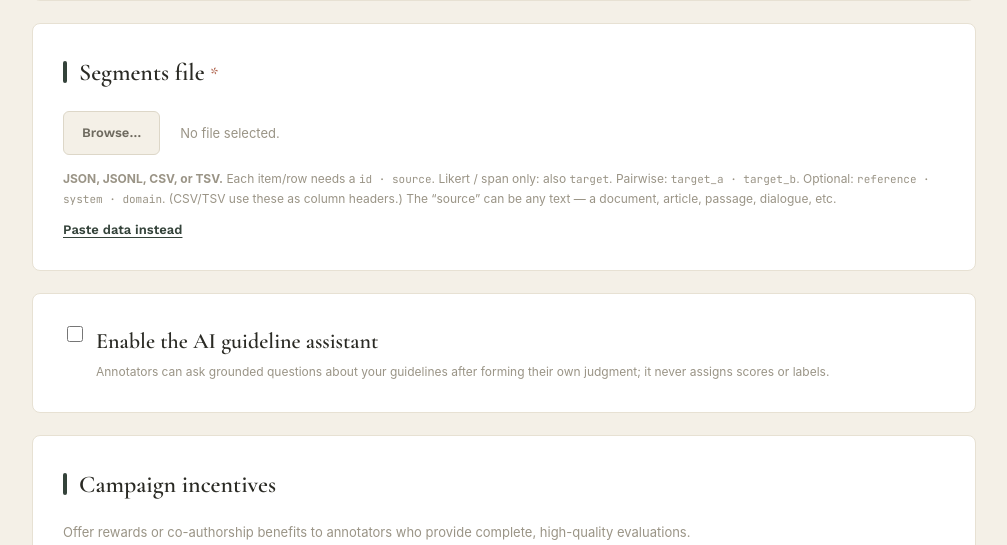
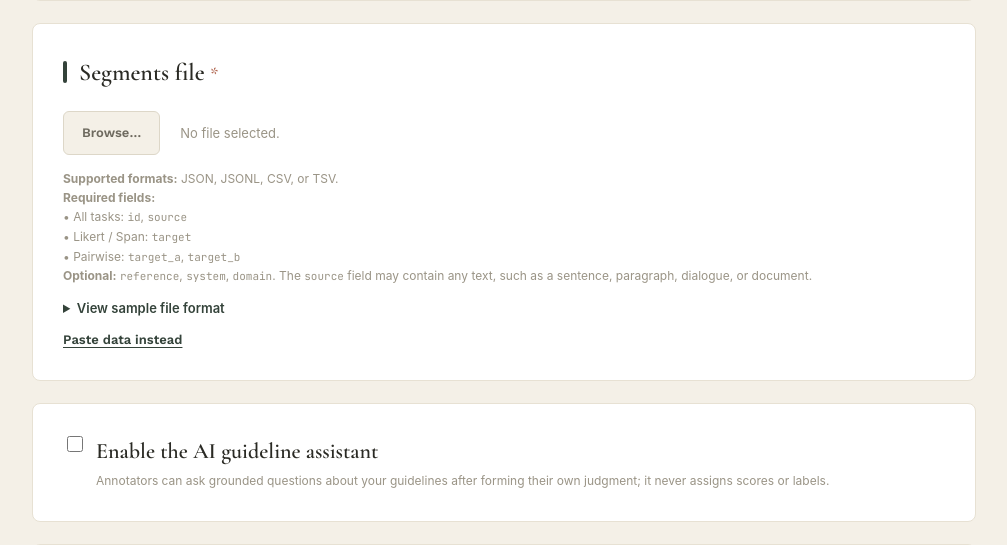
Before and after one commit to RHuidrom96/aura, a Flask app: page /admin/campaign/new in a window 1280 px wide. Shown: the part 4888-5433 px from the top of the page, without its empty margins (136-1143 px from the left). Run offline with Flask 3, Linux system fonts and the light colour scheme; the visitor is signed in with stand-in values (Sample User, id 1).

Commit message:
Add format and instructions for segments file for new campaigns

```diff
--- a/templates/_campaign_form_fields_new.html
+++ b/templates/_campaign_form_fields_new.html
@@ -373,19 +373,99 @@
 <!-- Segments file -->
 {% if mode == 'new' %}
 <section style="background:var(--aura-surface); border:1px solid var(--aura-border); border-radius:8px; padding:30px;">
-  <div style="display:flex; align-items:center; gap:12px; margin-bottom:20px;"><span style="width:4px; height:22px; background:var(--aura-accent); border-radius:2px;"></span><h2 style="font-family:'Cormorant Garamond', serif; font-weight:600; font-size:24px; margin:0; color:var(--aura-text);">Segments file <span style="color:#B0654F; font-size:18px;">*</span></h2></div>
+  <div style="display:flex; align-items:center; gap:12px; margin-bottom:20px;">
+    <span style="width:4px; height:22px; background:var(--aura-accent); border-radius:2px;"></span>
+    <h2 style="font-family:'Cormorant Garamond', serif; font-weight:600; font-size:24px; margin:0; color:var(--aura-text);">
+      Segments file <span style="color:#B0654F; font-size:18px;">*</span>
+    </h2>
+  </div>
+
   <div style="display:flex; align-items:center; gap:20px;">
     <label style="font-family:'Work Sans',sans-serif; font-weight:600; font-size:13px; padding:11px 18px; border-radius:6px; border:1px solid var(--aura-input-border); background:var(--aura-bg); color:var(--aura-text-muted); cursor:pointer; display:inline-block;">
       Browse…
-      <input type="file" id="segments_file" name="segments_file" accept=".json,.jsonl,.ndjson,.csv,.tsv,.txt,application/json,text/csv,text/tab-separated-values" style="display:none;" onchange="document.getElementById('file-selected-name').textContent = this.files[0] ? this.files[0].name : 'No file selected.'">
+      <input
+        type="file"
+        id="segments_file"
+        name="segments_file"
+        accept=".json,.jsonl,.ndjson,.csv,.tsv,.txt,application/json,text/csv,text/tab-separated-values"
+        style="display:none;"
+        onchange="document.getElementById('file-selected-name').textContent = this.files[0] ? this.files[0].name : 'No file selected.'">
     </label>
-    <span id="file-selected-name" style="font-size:13px; color:var(--aura-text-faint);">No file selected.</span>
+
+    <span id="file-selected-name" style="font-size:13px; color:var(--aura-text-faint);">
+      No file selected.
+    </span>
   </div>
-  <div style="font-size:12px; color:var(--aura-text-faint); margin-top:14px; line-height:1.6;"><strong>JSON, JSONL, CSV, or TSV.</strong> Each item/row needs a <span style="font-family:'JetBrains Mono',monospace; font-size:11px;">id · source</span>. Likert / span only: also <span style="font-family:'JetBrains Mono',monospace; font-size:11px;">target</span>. Pairwise: <span style="font-family:'JetBrains Mono',monospace; font-size:11px;">target_a · target_b</span>. Optional: <span style="font-family:'JetBrains Mono',monospace; font-size:11px;">reference · system · domain</span>. (CSV/TSV use these as column headers.) The “source” can be any text — a document, article, passage, dialogue, etc.</div>
-  <button type="button" onclick="const p = document.getElementById('paste-toggle'); p.style.display = p.style.display === 'none' ? 'block' : 'none'; return false;" style="margin-top:14px; font-family:'Work Sans',sans-serif; font-weight:600; font-size:13px; color:var(--aura-accent); background:transparent; border:none; padding:0; cursor:pointer; text-decoration:underline; text-underline-offset:3px;">Paste data instead</button>
+
+  <div style="font-size:12px; color:var(--aura-text-faint); margin-top:14px; line-height:1.6;">
+    <strong>Supported formats:</strong> JSON, JSONL, CSV, or TSV.<br>
+
+    <strong>Required fields:</strong><br>
+    • All tasks: <span style="font-family:'JetBrains Mono',monospace; font-size:11px;">id</span>,
+    <span style="font-family:'JetBrains Mono',monospace; font-size:11px;">source</span><br>
+
+    • Likert / Span:
+    <span style="font-family:'JetBrains Mono',monospace; font-size:11px;">target</span><br>
+
+    • Pairwise:
+    <span style="font-family:'JetBrains Mono',monospace; font-size:11px;">target_a</span>,
+    <span style="font-family:'JetBrains Mono',monospace; font-size:11px;">target_b</span><br>
+
+    <strong>Optional:</strong>
+    <span style="font-family:'JetBrains Mono',monospace; font-size:11px;">reference</span>,
+    <span style="font-family:'JetBrains Mono',monospace; font-size:11px;">system</span>,
+    <span style="font-family:'JetBrains Mono',monospace; font-size:11px;">domain</span>.
+
+    The <span style="font-family:'JetBrains Mono',monospace; font-size:11px;">source</span> field may contain any text, such as a sentence, paragraph, dialogue, or document.
+  </div>
+
+  <details style="margin-top:12px;">
+    <summary style="cursor:pointer; font-size:13px; font-weight:600; color:var(--aura-accent);">
+      View sample file format
+    </summary>
+
+    <div style="margin-top:12px; font-size:12px; color:var(--aura-text-faint); line-height:1.6;">
+
+      <p><strong>Likert / Span (CSV)</strong></p>
+
+<pre style="margin:6px 0 16px; padding:12px; background:var(--aura-bg); border:1px solid var(--aura-border); border-radius:6px; overflow:auto;"><code>id,source,target
+1,Hello world.,Bonjour le monde.
+2,How are you?,Comment allez-vous ?</code></pre>
+
+      <p><strong>Pairwise (CSV)</strong></p>
+
+<pre style="margin:6px 0; padding:12px; background:var(--aura-bg); border:1px solid var(--aura-border); border-radius:6px; overflow:auto;"><code>id,source,target_a,target_b
+1,Hello world.,Bonjour le monde.,Salut le monde.
+2,How are you?,Comment allez-vous ?,Comment ça va ?</code></pre>
+
+      <p style="margin-top:12px;">
+        Optional columns:
+        <code>reference</code>,
+        <code>system</code>,
+        <code>domain</code>
+      </p>
+
+    </div>
+  </details>
+
+  <button
+    type="button"
+    onclick="const p = document.getElementById('paste-toggle'); p.style.display = p.style.display === 'none' ? 'block' : 'none'; return false;"
+    style="margin-top:14px; font-family:'Work Sans',sans-serif; font-weight:600; font-size:13px; color:var(--aura-accent); background:transparent; border:none; padding:0; cursor:pointer; text-decoration:underline; text-underline-offset:3px;">
+    Paste data instead
+  </button>
+
   <div id="paste-toggle" style="margin-top:14px; display:none;">
-    <label style="display:block; font-size:13px; font-weight:600; color:var(--aura-text); margin-bottom:7px;">Segments (JSON, JSONL, CSV, or TSV)</label>
-    <textarea id="segments_paste" name="segments_paste" class="ff-in" rows="8" placeholder='[{"id": "seg_001", "source": "...", "target": "..."}, ...]  — or paste CSV/TSV rows with a header line'>{{ form_data.get('segments_paste', '') }}</textarea>
+    <label style="display:block; font-size:13px; font-weight:600; color:var(--aura-text); margin-bottom:7px;">
+      Segments (JSON, JSONL, CSV, or TSV)
+    </label>
+
+    <textarea
+      id="segments_paste"
+      name="segments_paste"
+      class="ff-in"
+      rows="8"
+      placeholder='[{"id":"seg_001","source":"...","target":"..."}] or paste CSV/TSV rows with a header line'>{{ form_data.get('segments_paste', '') }}</textarea>
   </div>
 </section>
 {% endif %}
```
